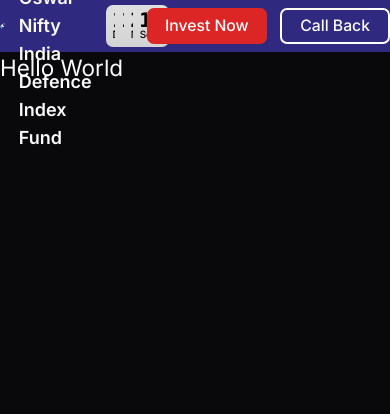
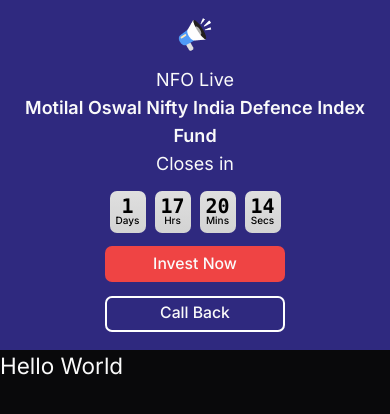
Before and after one commit to pratikmogaveera/nfo-niftydefence, a Next.js app: page / in a window 390 px wide. Shown: the top 414 px of the page. Built offline with nearby package versions, Linux system fonts and the light colour scheme.

Commit message:
made countdown comp responsive

```diff
--- a/src/components/CountDown.tsx
+++ b/src/components/CountDown.tsx
@@ -12,10 +12,11 @@
         minutes: 0,
         seconds: 0,
     })
+    const [loaded, setLoaded] = useState(false)
     const timeLabels = ['Days', 'Hrs', 'Mins', 'Secs'] as const
 
     useEffect(() => {
-        const launchDate = new Date("2024-07-01T12:00:00").getTime()
+        const launchDate = new Date("2024-06-16T12:00:00").getTime()
         const interval = setInterval(() => {
             const now = new Date().getTime()
             const distance = launchDate - now
@@ -37,13 +38,25 @@
         }, 1000)
         return () => clearInterval(interval)
     }, [])
+
+    useEffect(() => {
+        setLoaded(true)
+    }, [])
+
+    if (!loaded)
+        return (<></>)
+
     return (
         <Wrapper>
-            <div className='flex gap-3 full items-center justify-center h-[52px]'>
-                <div className='flex items-center text-[18px] leading-[28px] gap-3'>
-                    <span className=''><Image src={"/assets/images/micro/loudspeaker.png"} alt="loudspeaker vector" height={34} width={34} /></span>
-                    <p className="font-semibold">NFO Live - Motilal Oswal Nifty India Defence Index Fund</p>
-                    <div className="grid grid-cols-4 gap-2 text-black">
+            <div className='flex flex-col md:flex-row gap-3 full items-center justify-center min-h-[52px] px-4 md:px-8 py-4'>
+                <div className='flex flex-col lg:flex-row lg:items-center text-[18px] leading-[28px] gap-3'>
+                    <p className="flex flex-col lg:flex-row items-start gap-3 max-lg:items-center lg:justify-center">
+                        <span className=''>
+                            <Image src={"/assets/images/micro/loudspeaker.png"} alt="loudspeaker vector" className="flex aspect-square flex-shrink-0 max-w-[34px]" height={34} width={34} />
+                        </span>
+                        <span className="font-normal text-center">NFO Live <p className="hidden lg:inline-flex">-</p> <br className="block lg:hidden" /><span className="font-semibold">{"Motilal Oswal Nifty India Defence Index Fund"}</span>{" "}<br className="block lg:hidden" /><span>Closes in</span></span>
+                    </p>
+                    <div className="grid grid-cols-[repeat(4,36px)] gap-2 text-black self-center">
                         {Object.keys(timeLeft).map((val, i: number) =>
                             <div key={i} className="bg-gradient-to-b from-[#dfdfdf] to-[#d3d3d3] w-[36px] rounded-md px-1 py-1.5 flex flex-col items-center justify-center">
                                 <div className="text-[20px] leading-[16px] font-mono font-semibold">{timeLeft[val]}</div>
@@ -52,9 +65,9 @@
                         )}
                     </div>
                 </div>
-                <div className="flex gap-3">
-                    <Button variant={"destructive"}>Invest Now</Button>
-                    <Button variant={"outline"}>Call Back</Button>
+                <div className="flex flex-col lg:flex-row gap-3">
+                    <Button size={"cta"} variant={"destructive"}>Invest Now</Button>
+                    <Button size={"cta"} variant={"outline"}>Call Back</Button>
                 </div>
             </div>
         </Wrapper>
--- a/src/components/ui/button.tsx
+++ b/src/components/ui/button.tsx
@@ -11,9 +11,9 @@
             variant: {
                 default: "bg-primary text-primary-foreground hover:bg-primary/90",
                 destructive:
-                    "bg-red-600 text-destructive-foreground hover:bg-red-700",
+                    "bg-red-500 text-destructive-foreground hover:bg-red-700",
                 outline:
-                    "border border-input bg-transparent hover:bg-accent hover:text-accent-foreground border-2 border-white",
+                    "border border-input bg-transparent hover:bg-white/20 hover:text-accent-foreground border-2 border-white",
                 secondary:
                     "bg-secondary text-secondary-foreground hover:bg-secondary/80",
                 ghost: "hover:bg-accent hover:text-accent-foreground",
@@ -24,6 +24,7 @@
                 sm: "h-9 rounded-md px-3",
                 lg: "h-11 rounded-md px-8",
                 icon: "h-10 w-10",
+                cta: "h-8 w-40"
             },
         },
         defaultVariants: {
```
